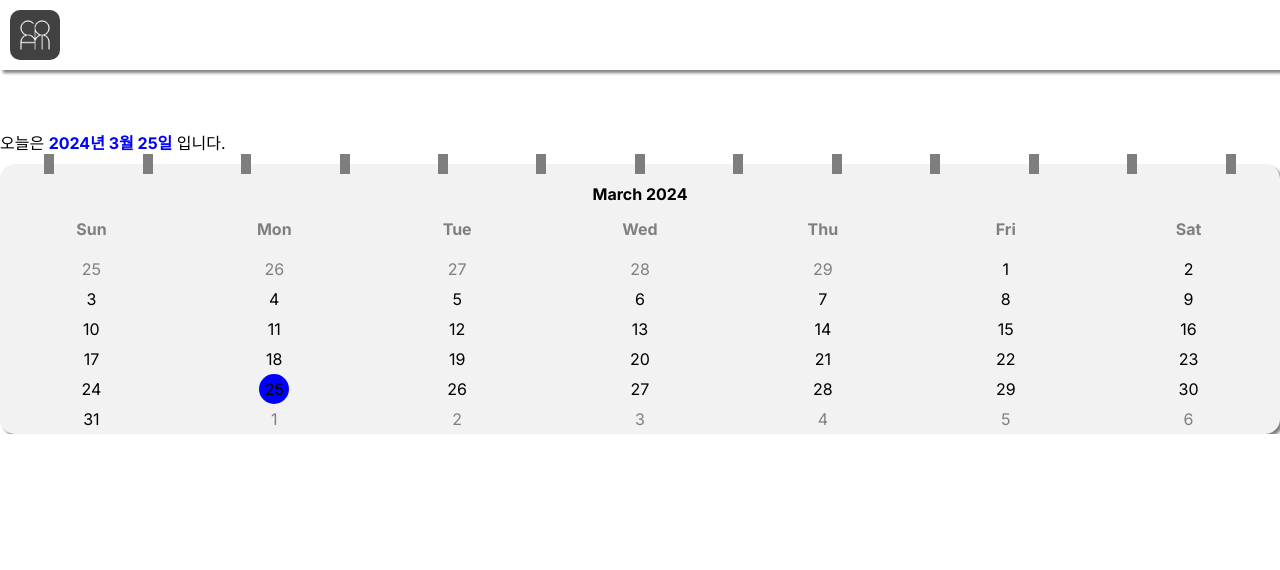
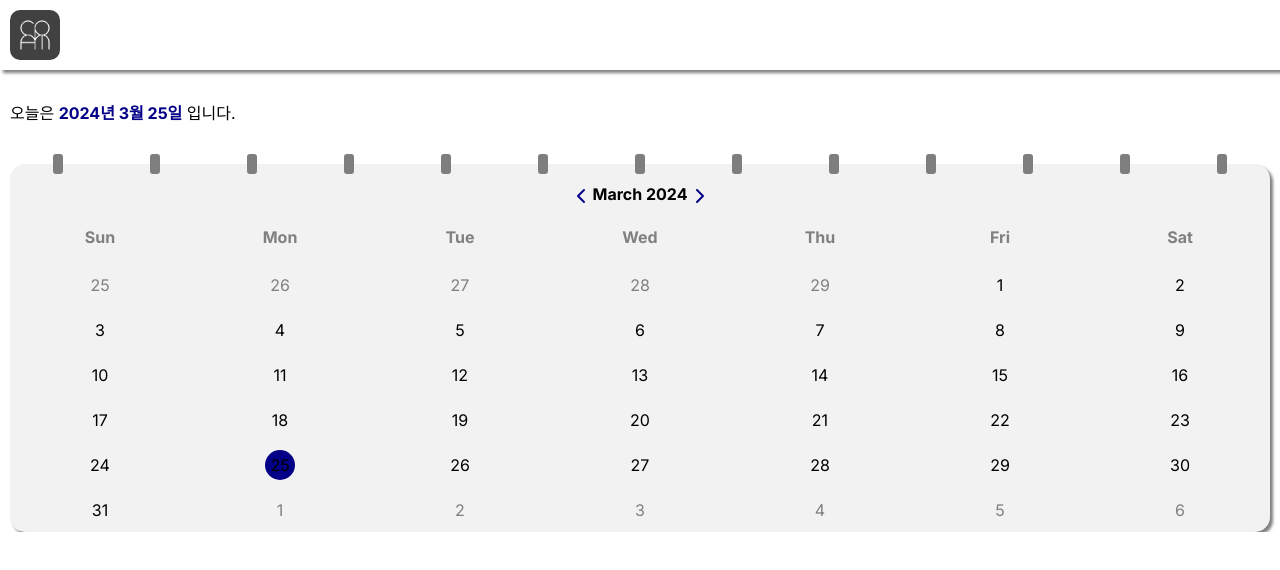
Before and after one commit to SRHS-SPAM/practice-hackathon2, a Next.js app in the folder frontend/: page / in a window 1280 px wide. Shown: the top 570 px of the page. Built offline with nearby package versions, Linux system fonts and the light colour scheme.

Commit message:
main page ended

```diff
--- a/frontend/app/_components/calendar.module.css
+++ b/frontend/app/_components/calendar.module.css
@@ -13,7 +13,7 @@
     display: flex;
     align-items: center;
     justify-content: center;
-    height: 100%;
+    height: 45px;
     width: 100%;
 }
 
@@ -30,7 +30,7 @@
     color: gray;
 }
 .today {
-    background-color: blue;
+    background-color: #030087;
 }
 .wrap {
     position: relative;
@@ -76,4 +76,9 @@
     width: 10px;
     height: 20px;
     background-color: #7E7E7E;
+    border-radius: 3px;
 }
+
+.arrow {
+    color: #030087;
+}
--- a/frontend/app/_components/calendar.tsx
+++ b/frontend/app/_components/calendar.tsx
@@ -1,6 +1,7 @@
 import { RefObject, useEffect } from "react";
 import styles from "./calendar.module.css";
 import Link from "next/link";
+import { ChevronLeft, ChevronRight } from "lucide-react";
 interface MoveYmdProps {
   y?: number;
   m?: number;
@@ -88,7 +89,13 @@ const CalendarDate = ({ year, month, date }: CalendarDateProps) => {
           ))}
         </div>
         <div className={styles.yearwrap}>
+          <Link href={getQueryString("pre", date)}>
+          <ChevronLeft className={styles.arrow}/>
+          </Link>
         {Months[month] + " " + year}
+        <Link href={getQueryString("nxt", date)}>
+        <ChevronRight className={styles.arrow}/>
+        </Link>
         </div>
         <div className={styles.daywrap}>
           {Days.map((ai, i) => (
--- a/frontend/app/_components/today.module.css
+++ b/frontend/app/_components/today.module.css
@@ -1,7 +1,7 @@
 .ymd {
-    color: blue;
+    color: #030087;
     font-weight: bold;
 }
 .wrap {
-    margin: 60px 0px 10px;
+    margin: 30px 0px 40px 10px;
 }
--- a/frontend/app/page.module.css
+++ b/frontend/app/page.module.css
@@ -0,0 +1,9 @@
+.main {
+    padding: 0px 10px;
+}
+
+.wrap {
+    display: flex;
+    flex-direction: column;
+
+}
--- a/frontend/app/page.tsx
+++ b/frontend/app/page.tsx
@@ -13,7 +13,9 @@ export default function Home() {
   const date = parseInt(params.get("date") || currentDate.getDate().toString() );
   return (
     <main className={styles.main}>
+      <div className={styles.wrap}>
       <Calendar month={month} year={year} date={date}/>
+      </div>
     </main>
   );
 }
--- a/frontend/package.json
+++ b/frontend/package.json
@@ -9,6 +9,7 @@
     "lint": "next lint"
   },
   "dependencies": {
+    "lucide-react": "^0.363.0",
     "next": "14.1.4",
     "react": "^18",
     "react-dom": "^18"
```
Also changed, not shown: 1 other file (tests, documents, lock files or other folders).
